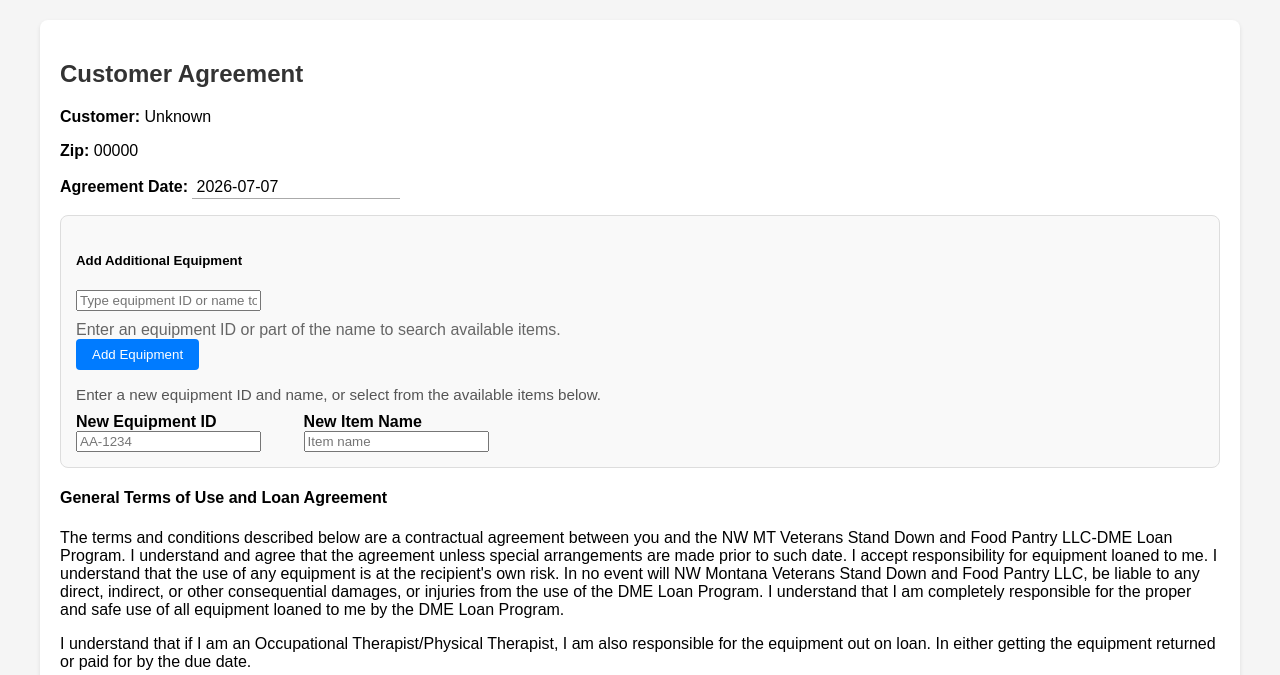
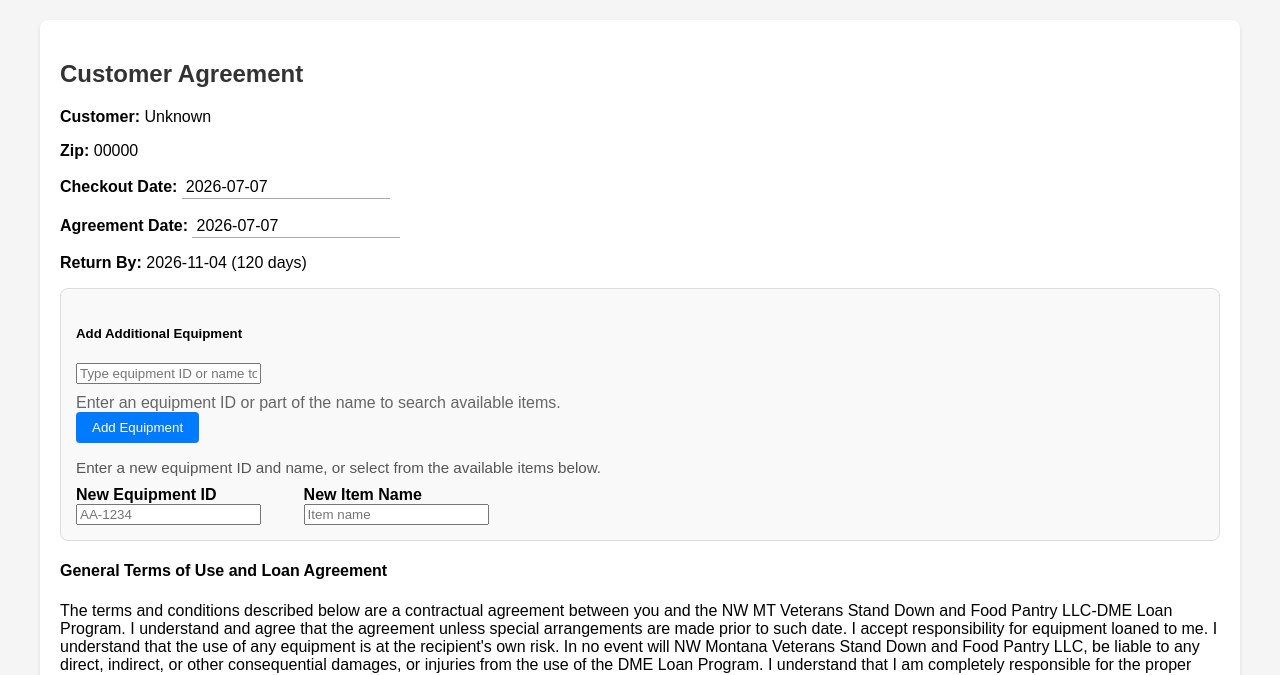
Before and after one commit to SupernovaSunrise/Relational-Database, a Flask app: page /customer_agreement/152 in a window 1280 px wide. Shown: the part 58-733 px from the top of the page. Run offline with Flask 3, Linux system fonts and the light colour scheme; data comes from the database, SQL or seed files in the repository; both versions use the stored data as it was after the commit.

Commit message:
Return date and agreement date are now displayed in the agreement view template. Additionally, the live search initialization code has been wrapped in a DOMContentLoaded event listener to ensure it runs after the DOM is fully loaded.

```diff
--- a/templates/customer_agreement.html
+++ b/templates/customer_agreement.html
@@ -50,11 +50,15 @@
     {% endif %}
 
     <p class="no-print">
+      <strong>Checkout Date:</strong>
+      <input class="customer-info-field" type="text" id="checkout_date" name="checkout_date" value="{{ checkout_date or '' }}" placeholder="YYYY-MM-DD" autocomplete="off">
+    </p>
+    <p class="no-print">
       <strong>Agreement Date:</strong>
       <input class="customer-info-field" type="text" id="agreement_date" name="agreement_date" value="{{ agreement_date or '' }}" placeholder="YYYY-MM-DD" autocomplete="off">
     </p>
     {% if due_date %}
-      <p><strong>Return By:</strong> {{ due_date }} ({{ checkout_period_days }} days)</p>
+      <p><strong>Return By:</strong> <span id="return_by_display">{{ due_date }} ({{ checkout_period_days }} days)</span></p>
     {% endif %}
     {% if loans %}
       <p><strong>Equipment:</strong></p>
@@ -277,11 +281,24 @@ document.addEventListener('DOMContentLoaded', function () {
     agreementDateInput.addEventListener('blur', formatAgreementDateInput);
     formatAgreementDateInput();
   }
+
+  const checkoutDateInput = document.getElementById('checkout_date');
+  const returnByDisplay = document.getElementById('return_by_display');
+  if (checkoutDateInput) {
+    checkoutDateInput.addEventListener('blur', function () {
+      formatDateInput(checkoutDateInput);
+      updateReturnByDate();
+    });
+    checkoutDateInput.addEventListener('input', updateReturnByDate);
+    if (returnByDisplay) {
+      returnByDisplay.dataset.checkoutPeriodDays = {{ checkout_period_days }};
+    }
+    updateReturnByDate();
+  }
 });
 
-function formatAgreementDateInput() {
-  const input = document.getElementById('agreement_date');
-  if (!input) return;
+function formatDateInput(input) {
+  if (!input) return '';
   const value = input.value.trim();
   if (!value) {
     const today = new Date();
@@ -289,21 +306,44 @@ function formatAgreementDateInput() {
     const mm = String(today.getMonth() + 1).padStart(2, '0');
     const dd = String(today.getDate()).padStart(2, '0');
     input.value = yyyy + '-' + mm + '-' + dd;
-    return;
+    return input.value;
   }
   const isoMatch = value.match(/^\d{4}-\d{2}-\d{2}$/);
   if (isoMatch) {
     input.value = value;
-    return;
+    return input.value;
   }
   const slashMatch = value.match(/^(\d{1,2})\/(\d{1,2})\/(\d{4})$/);
   if (slashMatch) {
     const [, month, day, year] = slashMatch;
     const date = new Date(Number(year), Number(month) - 1, Number(day));
     if (!Number.isNaN(date.getTime())) {
-      input.value = date.getFullYear() + '-' + String(date.getMonth() + 1).padStart(2, '0') + '-' + String(date.getDate()).padStart(2, '0');
+      const normalized = date.getFullYear() + '-' + String(date.getMonth() + 1).padStart(2, '0') + '-' + String(date.getDate()).padStart(2, '0');
+      input.value = normalized;
+      return normalized;
     }
   }
+  return value;
+}
+
+function formatAgreementDateInput() {
+  const input = document.getElementById('agreement_date');
+  return formatDateInput(input);
+}
+
+function updateReturnByDate() {
+  const checkoutInput = document.getElementById('checkout_date');
+  const display = document.getElementById('return_by_display');
+  if (!checkoutInput || !display) return;
+  const normalized = formatDateInput(checkoutInput);
+  if (!normalized) return;
+  const checkoutDate = new Date(normalized + 'T00:00:00');
+  const days = Number(display.dataset.checkoutPeriodDays || 120);
+  checkoutDate.setDate(checkoutDate.getDate() + days);
+  const yyyy = checkoutDate.getFullYear();
+  const mm = String(checkoutDate.getMonth() + 1).padStart(2, '0');
+  const dd = String(checkoutDate.getDate()).padStart(2, '0');
+  display.textContent = yyyy + '-' + mm + '-' + dd + ' (' + days + ' days)';
 }
 
 function prepareSignature(){
--- a/web_app.py
+++ b/web_app.py
@@ -64,6 +64,17 @@ def normalize_date_input(value):
         year, month, day = [int(part) for part in text.split('/')]
         return datetime(year, month, day).date().isoformat()
     return text
+
+
+def calculate_due_date(checkout_date, checkout_period_days=CHECKOUT_PERIOD_DAYS):
+    normalized = normalize_date_input(checkout_date)
+    if not normalized:
+        return ''
+    try:
+        parsed = datetime.strptime(normalized, "%Y-%m-%d").date()
+    except ValueError:
+        return ''
+    return (parsed + timedelta(days=checkout_period_days)).isoformat()
 
 
 def customer_phone_exists(phone_digits, cursor, exclude_id=None):
@@ -1100,6 +1111,7 @@ def customer_agreement(customer_id):
     loan_id = request.args.get('loan_id')
     loans = []
     due_date = None
+    checkout_date = request.form.get('checkout_date', '') if request.method == 'POST' else ''
     agreement_date = request.form.get('agreement_date', '') if request.method == 'POST' else ''
     if loan_ids_csv:
         loan_ids = [int(x) for x in loan_ids_csv.split(',') if x.strip().isdigit()]
@@ -1117,6 +1129,8 @@ def customer_agreement(customer_id):
             conn.close()
             if loans:
                 due_date = loans[0]['due_date']
+                if not checkout_date and loans[0]['checked_out_date']:
+                    checkout_date = loans[0]['checked_out_date']
                 if not agreement_date and loans[0]['agreement_date']:
                     agreement_date = loans[0]['agreement_date']
     elif loan_id:
@@ -1133,6 +1147,8 @@ def customer_agreement(customer_id):
         if loan_row:
             loans = [loan_row]
             due_date = loan_row['due_date']
+            if not checkout_date and loan_row['checked_out_date']:
+                checkout_date = loan_row['checked_out_date']
             if not agreement_date and loan_row['agreement_date']:
                 agreement_date = loan_row['agreement_date']
 
@@ -1265,6 +1281,8 @@ def customer_agreement(customer_id):
             waiver_agreed = 'waiver_agreed' in request.form
             signature_agreed = 'signature_agreed' in request.form
             signature_data = request.form.get('signature_data', '')
+            checkout_date = normalize_date_input(request.form.get('checkout_date', '')) or datetime.today().date().isoformat()
+            due_date = calculate_due_date(checkout_date, CHECKOUT_PERIOD_DAYS) or datetime.today().date().isoformat()
             agreement_date = normalize_date_input(request.form.get('agreement_date', '')) or datetime.today().date().isoformat()
 
             if not waiver_agreed or not signature_agreed:
@@ -1282,14 +1300,14 @@ def customer_agreement(customer_id):
                 loan_ids = [int(x) for x in loan_ids_csv.split(',') if x.strip().isdigit()]
                 for lid in loan_ids:
                     cursor.execute(
-                        "UPDATE loans SET agreement_data = ?, agreement_date = ? WHERE id = ?",
-                        (signature_data, agreement_date, lid),
+                        "UPDATE loans SET checked_out_date = ?, due_date = ?, agreement_data = ?, agreement_date = ? WHERE id = ?",
+                        (checkout_date, due_date, signature_data, agreement_date, lid),
                     )
                     updated_loans.append(lid)
             elif loan_id:
                 cursor.execute(
-                    "UPDATE loans SET agreement_data = ?, agreement_date = ? WHERE id = ?",
-                    (signature_data, agreement_date, loan_id),
+                    "UPDATE loans SET checked_out_date = ?, due_date = ?, agreement_data = ?, agreement_date = ? WHERE id = ?",
+                    (checkout_date, due_date, signature_data, agreement_date, loan_id),
                 )
                 updated_loans.append(int(loan_id))
 
@@ -1303,6 +1321,10 @@ def customer_agreement(customer_id):
             flash('Customer agreement recorded successfully.')
             return redirect(url_for('master_control'))
 
+    if not checkout_date:
+        checkout_date = datetime.today().date().isoformat()
+    if not due_date:
+        due_date = calculate_due_date(checkout_date, CHECKOUT_PERIOD_DAYS)
     if not agreement_date:
         agreement_date = datetime.today().date().isoformat()
 
@@ -1317,6 +1339,7 @@ def customer_agreement(customer_id):
         search_api_key=SEARCH_API_KEY or '',
         new_customer=new_customer,
         agreement_date=agreement_date,
+        checkout_date=checkout_date,
     )
 
 
```
Also changed, not shown: tests/test_agreement_date.py (+5 -1 lines), database.db.
